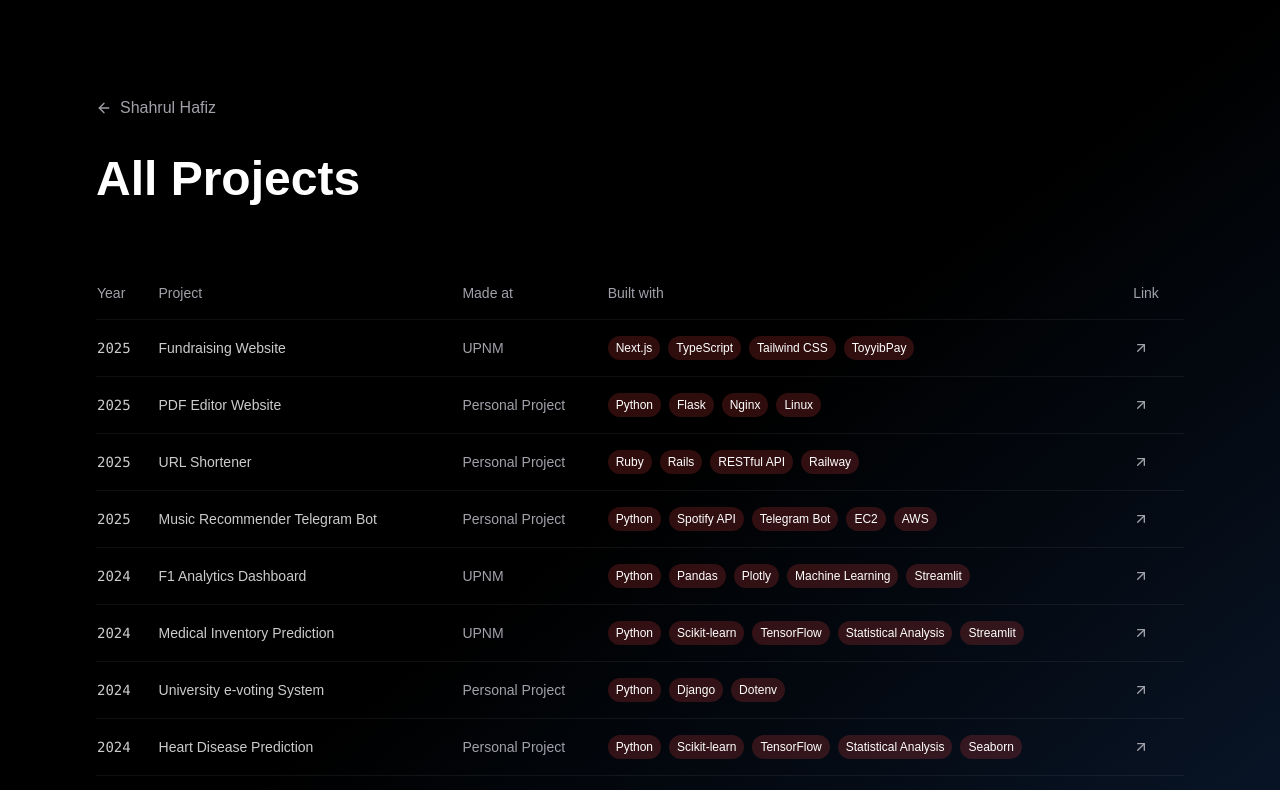
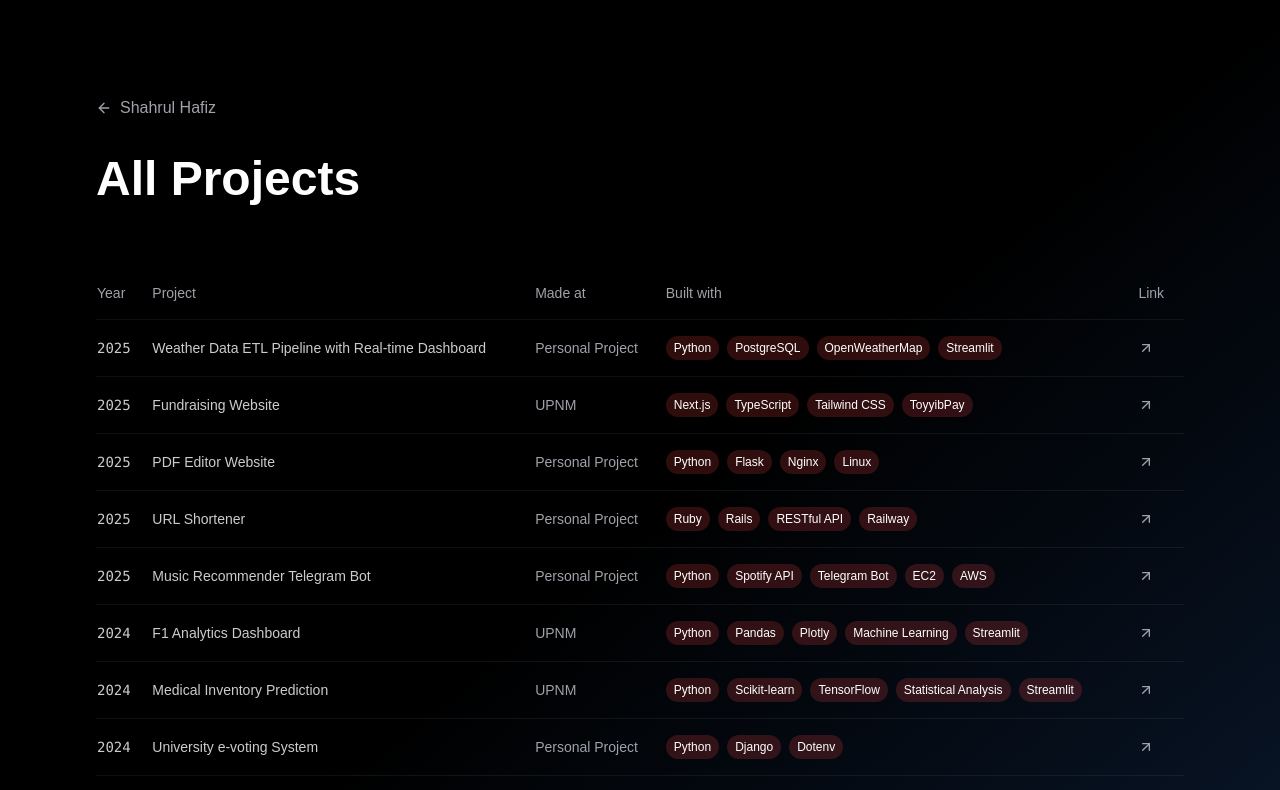
Before and after one commit to apih99/Portfolio_Hafiz, a Next.js app: page /archive in a window 1280 px wide. Shown: the top 790 px of the page. Built offline with nearby package versions, Linux system fonts and the light colour scheme.

Commit message:
Add project to archive

```diff
--- a/app/archive/page.tsx
+++ b/app/archive/page.tsx
@@ -4,6 +4,13 @@ import Link from 'next/link'
 import { ArrowLeft } from 'lucide-react'
 
 const projects = [
+  {
+    year: '2025',
+    title: 'Weather Data ETL Pipeline with Real-time Dashboard',
+    madeAt: 'Personal Project',
+    builtWith: ['Python', 'PostgreSQL', 'OpenWeatherMap','Streamlit'],
+    link: 'https://github.com/apih99/weather-dashboard'
+  },
   {
     year: '2025',
     title: 'Fundraising Website',
```
